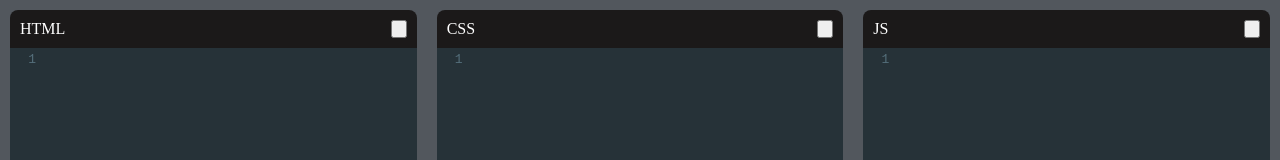
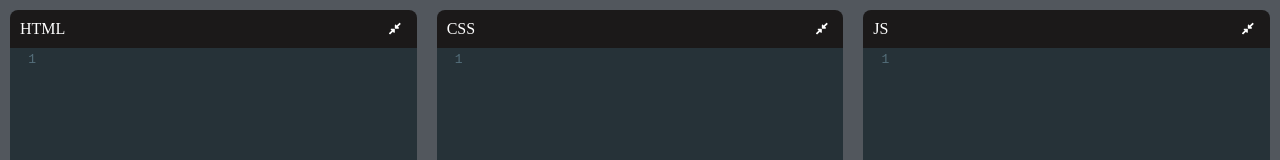
Before and after one commit to johannamag/react-codepen-clone, a React (Create React App) app: page / in a window 1280 px wide. Shown: the top 160 px of the page. Built offline with nearby package versions, Linux system fonts and the light colour scheme.

Commit message:
Added Open and Close Button

```diff
--- a/package.json
+++ b/package.json
@@ -3,6 +3,9 @@
   "version": "0.1.0",
   "private": true,
   "dependencies": {
+    "@fortawesome/fontawesome-svg-core": "^1.2.30",
+    "@fortawesome/free-solid-svg-icons": "^5.14.0",
+    "@fortawesome/react-fontawesome": "^0.1.11",
     "@testing-library/jest-dom": "^4.2.4",
     "@testing-library/react": "^9.5.0",
     "@testing-library/user-event": "^7.2.1",
--- a/src/Editor.js
+++ b/src/Editor.js
@@ -5,19 +5,28 @@
 import "codemirror/mode/javascript/javascript";
 import "codemirror/mode/css/css";
 import { Controlled as ControlledEditor } from "react-codemirror2";
+import { FontAwesomeIcon } from "@fortawesome/react-fontawesome";
+import { faCompressAlt, faExpandAlt } from "@fortawesome/free-solid-svg-icons";
 
 export default function Editor(props) {
   const { language, displayName, value, onChange } = props;
+  const [open, setOpen] = useState(true);
 
   function handleChange(editor, data, value) {
     onChange(value);
   }
 
   return (
-    <div className="editor-container">
+    <div className={`editor-container ${open ? "" : "collapsed"}`}>
       <div className="editor-title">
         {displayName}
-        <button></button>
+        <button
+          type="button"
+          className="ex-coll-btn"
+          onClick={() => setOpen((prevOpen) => !prevOpen)}
+        >
+          <FontAwesomeIcon icon={open ? faCompressAlt : faExpandAlt} />
+        </button>
       </div>
       <ControlledEditor
         onBeforeChange={handleChange}
--- a/src/index.css
+++ b/src/index.css
@@ -20,6 +20,23 @@
   background-color: #52575d;
 }
 
+.editor-container.collapsed {
+  flex-grow: 0;
+}
+
+.editor-container.collapsed .CodeMirror-scroll {
+  position: absolute;
+  overflow: hidden !important;
+}
+
+.ex-coll-btn {
+  margin-left: 10px;
+  background: none;
+  border: none;
+  color: white;
+  cursor: pointer;
+}
+
 .editor-title {
   display: flex;
   justify-content: space-between;
```
Also changed, not shown: 1 other file (tests, documents, lock files or other folders).
